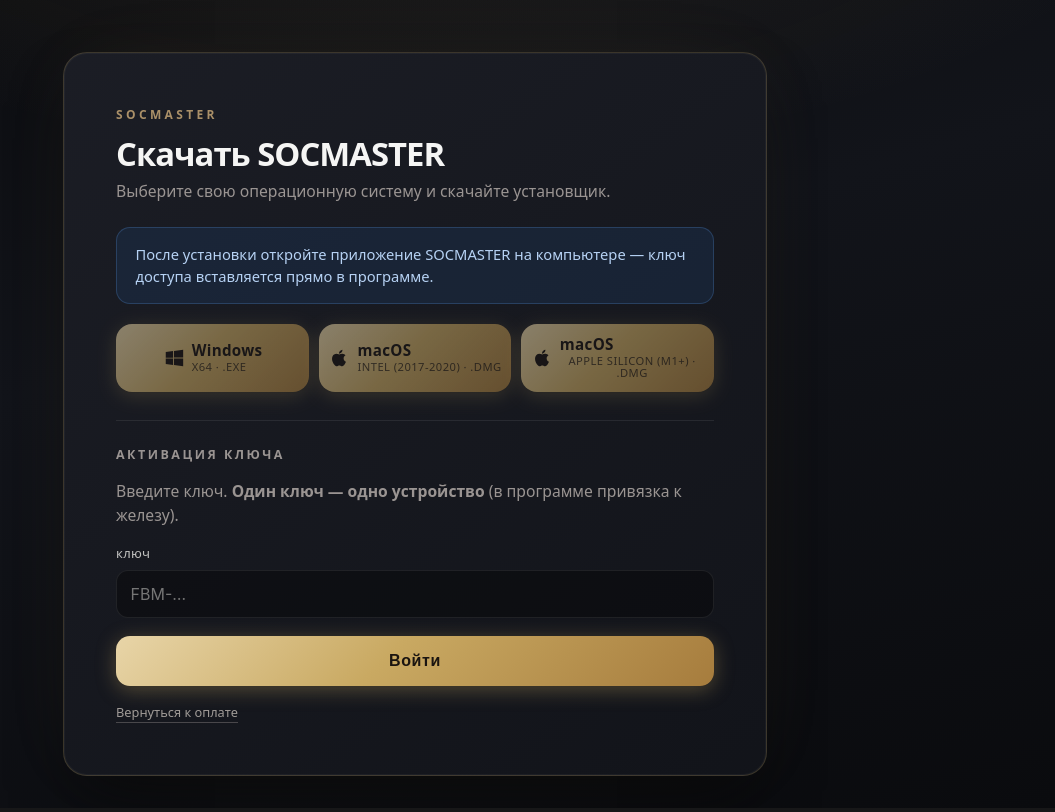
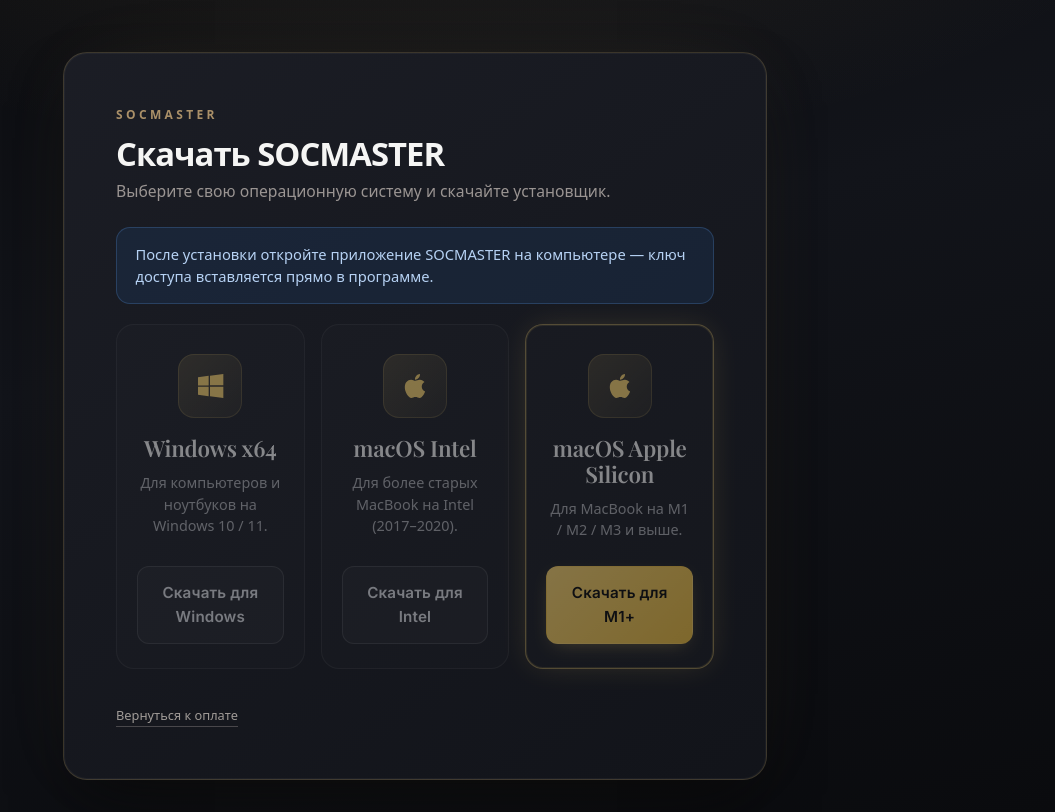
Before and after one commit to mgusev1986/fb-master-desktop, a Python web app: template templates/auth/unlock.html in a window 1280 px wide. Shown: the whole page, without its empty margins (225-1280 px from the left). Run offline with Jinja, Linux system fonts and the light colour scheme; the template is opened without the code that fills it, so the values that code supplies are empty.

Commit message:
fix(auth/unlock): big premium download cards (Screen 1) + key-form скрыта от public
Возврат к дизайну как на скрине пользователя:
- 3 больших квадратных карты (Windows / macOS Intel / macOS Apple Silicon)
  вместо мелких pill-кнопок в ряд
- Каждая карта: gold-tinted icon в квадратной рамке + Playfair Display title
  + description + full-width CTA-кнопка
- Apple Silicon карта выделена gold-glow рамкой (primary)
- Hover: translateY(-2px) + golden glow shadow
- Key-form опять скрыта от public visitor'а (восстановлено условие
  {% if show_unlock_key_form %}). Public web видит ТОЛЬКО downloads.
  Desktop client (UA match / fbm_app) — видит downloads + key form.
- Подключены Google Fonts: Inter + Playfair Display.

Co-Authored-By: Claude Opus 4.7 (1M context) <noreply@anthropic.com>

```diff
--- a/templates/auth/unlock.html
+++ b/templates/auth/unlock.html
@@ -5,6 +5,9 @@
   <meta name="viewport" content="width=device-width, initial-scale=1"/>
   <title>Доступ — SOCMASTER{% if fbm_desktop_app_version %} · v{{ fbm_desktop_app_version }}{% endif %}</title>
   <link rel="stylesheet" href="{{ url_for('static', path='css/main.css') }}"/>
+  <link rel="preconnect" href="https://fonts.googleapis.com">
+  <link rel="preconnect" href="https://fonts.gstatic.com" crossorigin>
+  <link href="https://fonts.googleapis.com/css2?family=Inter:wght@300;400;500;600;700&family=Playfair+Display:wght@400;500;600;700&display=swap" rel="stylesheet">
   <style>
     .fbm-premium-topbar {
       position: fixed;
@@ -266,6 +269,107 @@
     }
     .fbm-premium-np-note { color: rgba(168, 162, 158, 0.88); font-size: 0.875rem; margin: 0 0 1rem; line-height: 1.5; }
     .fbm-premium-np-note a { color: #e7d5b0; }
+
+    /* ─── Премиум download cards (Screen 1 design) ───────────────────────
+       Большие квадратные карты: icon + Playfair-title + description +
+       full-width CTA. M1+ выделен gold-glow рамкой как primary. На мобиле
+       — стек в один столбец. */
+    .fbm-os-grid {
+      display: grid;
+      grid-template-columns: repeat(3, 1fr);
+      gap: 1rem;
+      margin: 0 0 1.25rem;
+    }
+    @media (max-width: 760px) {
+      .fbm-os-grid { grid-template-columns: 1fr; }
+    }
+    .fbm-os-card {
+      display: flex;
+      flex-direction: column;
+      align-items: center;
+      text-align: center;
+      padding: 1.85rem 1.25rem 1.5rem;
+      background: rgba(255, 255, 255, 0.025);
+      border: 1px solid rgba(255, 255, 255, 0.08);
+      border-radius: 18px;
+      text-decoration: none !important;
+      color: inherit;
+      transition: border-color 0.25s ease, transform 0.25s ease, box-shadow 0.25s ease, background 0.25s ease;
+    }
+    .fbm-os-card:hover:not([aria-disabled="true"]) {
+      border-color: rgba(245, 208, 110, 0.45);
+      transform: translateY(-2px);
+      box-shadow: 0 12px 32px -16px rgba(245, 208, 110, 0.3);
+    }
+    .fbm-os-card[aria-disabled="true"] { opacity: 0.5; pointer-events: none; }
+    .fbm-os-card--primary {
+      border-color: rgba(245, 208, 110, 0.55);
+      box-shadow: 0 0 32px -8px rgba(245, 208, 110, 0.4),
+                  0 0 0 1px rgba(245, 208, 110, 0.18) inset;
+    }
+    .fbm-os-icon {
+      width: 64px;
+      height: 64px;
+      border-radius: 16px;
+      display: flex;
+      align-items: center;
+      justify-content: center;
+      margin-bottom: 1.1rem;
+      background: linear-gradient(135deg, rgba(245, 208, 110, 0.18) 0%, rgba(245, 208, 110, 0.06) 100%);
+      box-shadow: 0 0 0 1px rgba(245, 208, 110, 0.2) inset;
+    }
+    .fbm-os-icon svg {
+      width: 32px;
+      height: 32px;
+      fill: #f5d06e;
+    }
+    .fbm-os-title {
+      font-family: 'Playfair Display', serif;
+      font-size: 1.4rem;
+      font-weight: 600;
+      letter-spacing: -0.01em;
+      line-height: 1.15;
+      margin: 0 0 0.65rem;
+      color: #f5f5f4;
+    }
+    .fbm-os-desc {
+      font-size: 0.9rem;
+      color: rgba(229, 231, 235, 0.7);
+      line-height: 1.5;
+      margin: 0 0 1.6rem;
+      flex: 1;
+    }
+    .fbm-os-cta {
+      display: block;
+      width: 100%;
+      padding: 0.85rem 1rem;
+      border: 1px solid rgba(255, 255, 255, 0.12);
+      border-radius: 12px;
+      background: rgba(255, 255, 255, 0.04);
+      color: rgba(229, 231, 235, 0.95);
+      font-family: 'Inter', sans-serif;
+      font-size: 0.95rem;
+      font-weight: 600;
+      letter-spacing: 0.01em;
+      text-align: center;
+      box-sizing: border-box;
+      transition: background 0.2s ease, color 0.2s ease, border-color 0.2s ease;
+    }
+    .fbm-os-card:hover:not([aria-disabled="true"]) .fbm-os-cta {
+      background: rgba(245, 208, 110, 0.1);
+      border-color: rgba(245, 208, 110, 0.4);
+      color: #f5d06e;
+    }
+    .fbm-os-card--primary .fbm-os-cta {
+      background: linear-gradient(135deg, #f5d06e 0%, #e8b93d 100%);
+      color: #0a0a0a;
+      border-color: transparent;
+      box-shadow: 0 6px 20px -8px rgba(245, 208, 110, 0.5);
+    }
+    .fbm-os-card--primary:hover .fbm-os-cta {
+      background: linear-gradient(135deg, #f7d97a 0%, #efbf45 100%);
+      color: #0a0a0a;
+    }
   </style>
 </head>
 <body>
@@ -285,27 +389,47 @@
     <div class="unlock-banner-info">
       После установки откройте приложение SOCMASTER на компьютере — ключ доступа вставляется прямо в программе.
     </div>
-    <div class="fbm-premium-os-row">
+    <div class="fbm-os-grid">
       {% set win_href = unlock_app_download_hrefs.get('win') %}
       {% set mac_href = unlock_app_download_hrefs.get('mac') %}
       {% set mac_x64_href = unlock_app_download_hrefs.get('mac_x64') %}
-      <a class="fbm-premium-os-btn" {% if win_href %}href="{{ win_href }}" {% if win_href.startswith('http') %}target="_blank" rel="noopener noreferrer"{% endif %}{% else %}href="{{ unlock_buy_fallback }}" aria-disabled="true" title="Сборка для Windows появится после выпуска релиза"{% endif %}>
-        <svg viewBox="0 0 24 24" aria-hidden="true"><path d="M3 5.5l8-1.1v8.1H3V5.5zm0 13l8 1.1v-8H3v6.9zM12 4.3L22 3v9.5H12V4.3zm0 15.4L22 21v-9.5H12v8.2z"/></svg>
-        <span class="fbm-premium-os-label"><span>Windows</span><small>x64 · .exe</small></span>
+
+      {# Windows x64 #}
+      <a class="fbm-os-card" {% if win_href %}href="{{ win_href }}" {% if win_href.startswith('http') %}target="_blank" rel="noopener noreferrer"{% endif %}{% else %}href="{{ unlock_buy_fallback }}" aria-disabled="true" title="Сборка для Windows появится после выпуска релиза"{% endif %}>
+        <div class="fbm-os-icon" aria-hidden="true">
+          <svg viewBox="0 0 24 24"><path d="M3 5.5l8-1.1v8.1H3V5.5zm0 13l8 1.1v-8H3v6.9zM12 4.3L22 3v9.5H12V4.3zm0 15.4L22 21v-9.5H12v8.2z"/></svg>
+        </div>
+        <h3 class="fbm-os-title">Windows x64</h3>
+        <p class="fbm-os-desc">Для компьютеров и ноутбуков на Windows 10 / 11.</p>
+        <span class="fbm-os-cta">Скачать для Windows</span>
       </a>
-      <a class="fbm-premium-os-btn" {% if mac_x64_href %}href="{{ mac_x64_href }}" {% if mac_x64_href.startswith('http') %}target="_blank" rel="noopener noreferrer"{% endif %}{% else %}href="{{ unlock_buy_fallback }}" aria-disabled="true" title="Сборка для macOS Intel появится после выпуска релиза"{% endif %}>
-        <svg viewBox="0 0 24 24" aria-hidden="true"><path d="M17.05 20.28c-.98.95-2.05.8-3.08.35-1.09-.46-2.09-.48-3.24 0-1.44.62-2.2.44-3.06-.35C2.79 15.25 3.51 7.59 9.05 7.31c1.35.07 2.29.74 3.08.8 1.18-.24 2.31-.93 3.57-.84 1.51.12 2.65.72 3.4 1.8-3.12 1.87-2.38 5.98.48 7.13-.57 1.5-1.31 2.99-2.54 4.09zM12 7.25c-.15-2.23 1.66-4.07 3.74-4.25.29 2.58-2.34 4.5-3.74 4.25z"/></svg>
-        <span class="fbm-premium-os-label"><span>macOS</span><small>Intel (2017-2020) · .dmg</small></span>
+
+      {# macOS Intel #}
+      <a class="fbm-os-card" {% if mac_x64_href %}href="{{ mac_x64_href }}" {% if mac_x64_href.startswith('http') %}target="_blank" rel="noopener noreferrer"{% endif %}{% else %}href="{{ unlock_buy_fallback }}" aria-disabled="true" title="Сборка для macOS Intel появится после выпуска релиза"{% endif %}>
+        <div class="fbm-os-icon" aria-hidden="true">
+          <svg viewBox="0 0 24 24"><path d="M17.05 20.28c-.98.95-2.05.8-3.08.35-1.09-.46-2.09-.48-3.24 0-1.44.62-2.2.44-3.06-.35C2.79 15.25 3.51 7.59 9.05 7.31c1.35.07 2.29.74 3.08.8 1.18-.24 2.31-.93 3.57-.84 1.51.12 2.65.72 3.4 1.8-3.12 1.87-2.38 5.98.48 7.13-.57 1.5-1.31 2.99-2.54 4.09zM12 7.25c-.15-2.23 1.66-4.07 3.74-4.25.29 2.58-2.34 4.5-3.74 4.25z"/></svg>
+        </div>
+        <h3 class="fbm-os-title">macOS Intel</h3>
+        <p class="fbm-os-desc">Для более старых MacBook на Intel (2017–2020).</p>
+        <span class="fbm-os-cta">Скачать для Intel</span>
       </a>
-      <a class="fbm-premium-os-btn" {% if mac_href %}href="{{ mac_href }}" {% if mac_href.startswith('http') %}target="_blank" rel="noopener noreferrer"{% endif %}{% else %}href="{{ unlock_buy_fallback }}" aria-disabled="true" title="Сборка для macOS Apple Silicon появится после выпуска релиза"{% endif %}>
-        <svg viewBox="0 0 24 24" aria-hidden="true"><path d="M17.05 20.28c-.98.95-2.05.8-3.08.35-1.09-.46-2.09-.48-3.24 0-1.44.62-2.2.44-3.06-.35C2.79 15.25 3.51 7.59 9.05 7.31c1.35.07 2.29.74 3.08.8 1.18-.24 2.31-.93 3.57-.84 1.51.12 2.65.72 3.4 1.8-3.12 1.87-2.38 5.98.48 7.13-.57 1.5-1.31 2.99-2.54 4.09zM12 7.25c-.15-2.23 1.66-4.07 3.74-4.25.29 2.58-2.34 4.5-3.74 4.25z"/></svg>
-        <span class="fbm-premium-os-label"><span>macOS</span><small>Apple Silicon (M1+) · .dmg</small></span>
+
+      {# macOS Apple Silicon (M1+) — primary highlighted card #}
+      <a class="fbm-os-card fbm-os-card--primary" {% if mac_href %}href="{{ mac_href }}" {% if mac_href.startswith('http') %}target="_blank" rel="noopener noreferrer"{% endif %}{% else %}href="{{ unlock_buy_fallback }}" aria-disabled="true" title="Сборка для macOS Apple Silicon появится после выпуска релиза"{% endif %}>
+        <div class="fbm-os-icon" aria-hidden="true">
+          <svg viewBox="0 0 24 24"><path d="M17.05 20.28c-.98.95-2.05.8-3.08.35-1.09-.46-2.09-.48-3.24 0-1.44.62-2.2.44-3.06-.35C2.79 15.25 3.51 7.59 9.05 7.31c1.35.07 2.29.74 3.08.8 1.18-.24 2.31-.93 3.57-.84 1.51.12 2.65.72 3.4 1.8-3.12 1.87-2.38 5.98.48 7.13-.57 1.5-1.31 2.99-2.54 4.09zM12 7.25c-.15-2.23 1.66-4.07 3.74-4.25.29 2.58-2.34 4.5-3.74 4.25z"/></svg>
+        </div>
+        <h3 class="fbm-os-title">macOS Apple Silicon</h3>
+        <p class="fbm-os-desc">Для MacBook на M1 / M2 / M3 и выше.</p>
+        <span class="fbm-os-cta">Скачать для M1+</span>
       </a>
     </div>
 
-    {# Key-form ВСЕГДА видна снизу под download-картами. Раньше была спрятана
-       для public visitor'а (show_unlock_key_form=False) — пользователь не мог
-       ввести ключ если уже есть. Теперь обе функции на одной странице. #}
+    {# Key-form скрыта от public visitor'а — показывается только когда сервер
+       сказал show_unlock_key_form=True (FB_MASTER_ACCESS_KEY_REQUIRED env, либо
+       desktop UA, либо fbm_app query). Public visitor видит только download-карты
+       (Screen 1 design). #}
+    {% if show_unlock_key_form %}
     <hr class="fbm-premium-divider" style="margin:1.75rem 0 1.5rem"/>
     <p class="fbm-premium-section-label">Активация ключа</p>
 
@@ -342,6 +466,7 @@
       <button type="submit" class="fbm-premium-submit fbm-premium-submit--secondary" id="unlock-np-submit" style="margin-top:0.5rem" disabled>Перейти к оплате</button>
     </form>
     {% endif %}
+    {% endif %}
 
     <a class="fbm-premium-link-muted" href="/purchase" style="margin-top:1rem">Вернуться к оплате</a>
   </div>
```
